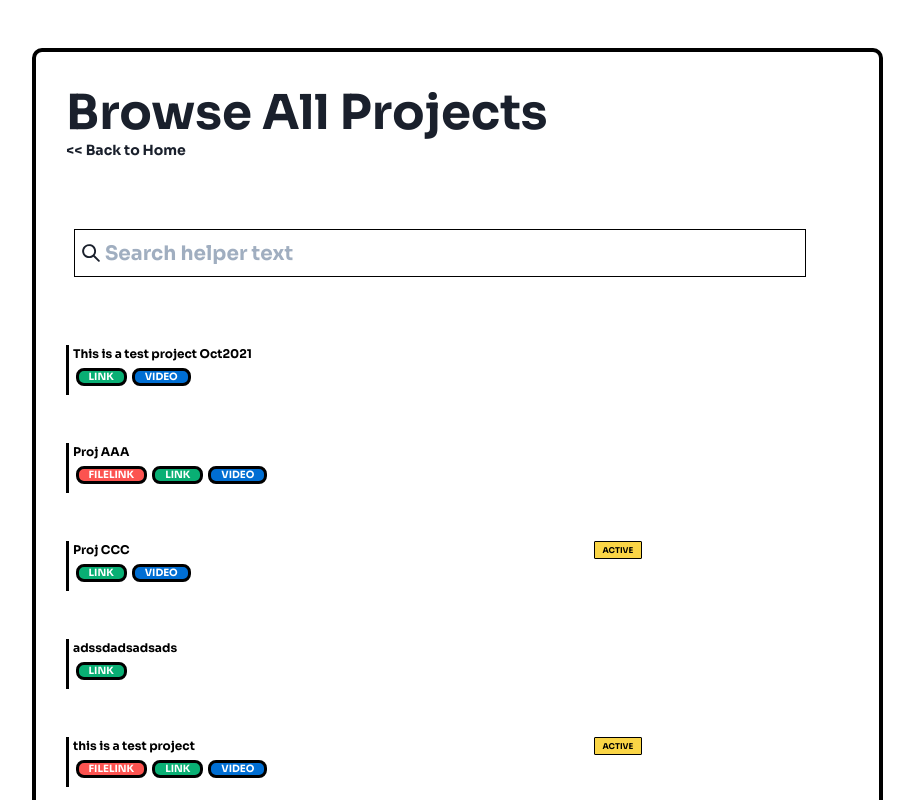
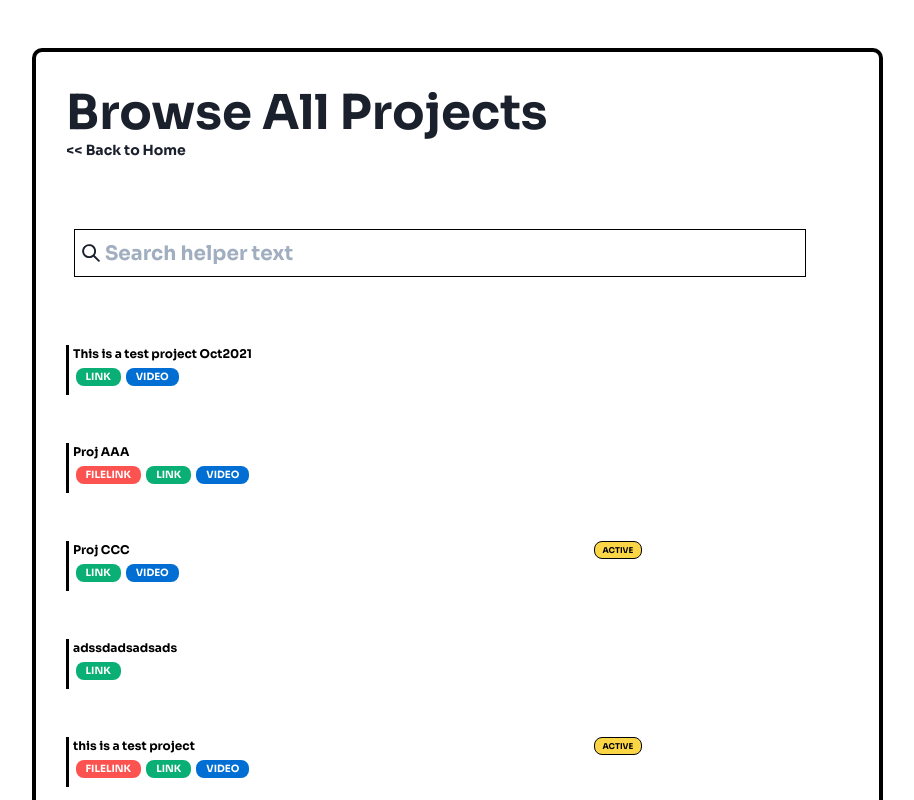
Before and after one commit to ProjectDrawdown/research-platform, a Next.js app: page /projects in a window 1280 px wide. Shown: the top 800 px of the page, without its empty margins (62-976 px from the left). Built offline with nearby package versions, Linux system fonts and the light colour scheme.

Commit message:
fixing buttons on browse projects page

```diff
--- a/pages/projects/index.js
+++ b/pages/projects/index.js
@@ -119,7 +119,7 @@ const BrowseList = ({projects}) => {
           <p style={{ display: 'flex', justifyContent: 'space-between', width:"100%" }}>
             <a href={"/projects/" + project.path}>{project.name}</a>
             {
-              project.active && <Button bg="#FAD546" marginX="10px" padding="8px" fontSize="8px" border="1px solid #000" color="#000" textTransform="uppercase" h="18px">
+              project.active && <Button bg="#FAD546" marginX="10px" borderRadius="8px" padding="8px" fontSize="8px" border="1px solid #000" color="#000" textTransform="uppercase" h="18px">
                 { project.active ? "ACTIVE" : "INACTIVE" }
               </Button>
             }
@@ -128,7 +128,7 @@ const BrowseList = ({projects}) => {
           {
             project.resources.length !== 0 ?
               project.resources.map((resource, k) => (
-                <Button key={k} bg="#FC5350" padding="5px 10px" h="18px" marginY="5px" marginX="2.5px" color="#FFFFFF" borderRadius="8px" fontSize="10px">
+                <Button key={k} bg="#FC5350" padding="5px 10px" h="18px" marginY="5px" marginX="2.5px" color="#FFFFFF" borderRadius="8px" fontSize="10px" borderWidth="0px">
                   {resource.file && (
                     <a href={resource.file}>File</a>
                   )}
@@ -141,14 +141,14 @@ const BrowseList = ({projects}) => {
 
           {
             project.link &&
-              <Button bg="#09AF74" padding="5px 10px" h="18px" marginY="5px" marginX="2.5px" color="#FFFFFF" borderRadius="8px" fontSize="10px">
+              <Button bg="#09AF74" padding="5px 10px" h="18px" marginY="5px" marginX="2.5px" color="#FFFFFF" borderRadius="8px" fontSize="10px" borderWidth="0px">
                 <a href={project.link}>Link</a>
               </Button>
           }
 
           {
             project.video &&
-              <Button bg="#006ED3" padding="5px 10px" h="18px" marginY="5px" marginX="2.5px" color="#FFFFFF" borderRadius="8px" fontSize="10px">
+              <Button bg="#006ED3" padding="5px 10px" h="18px" marginY="5px" marginX="2.5px" color="#FFFFFF" borderRadius="8px" fontSize="10px" borderWidth="0px">
                 <a href={project.video}>Video</a>
               </Button>
           }
```
